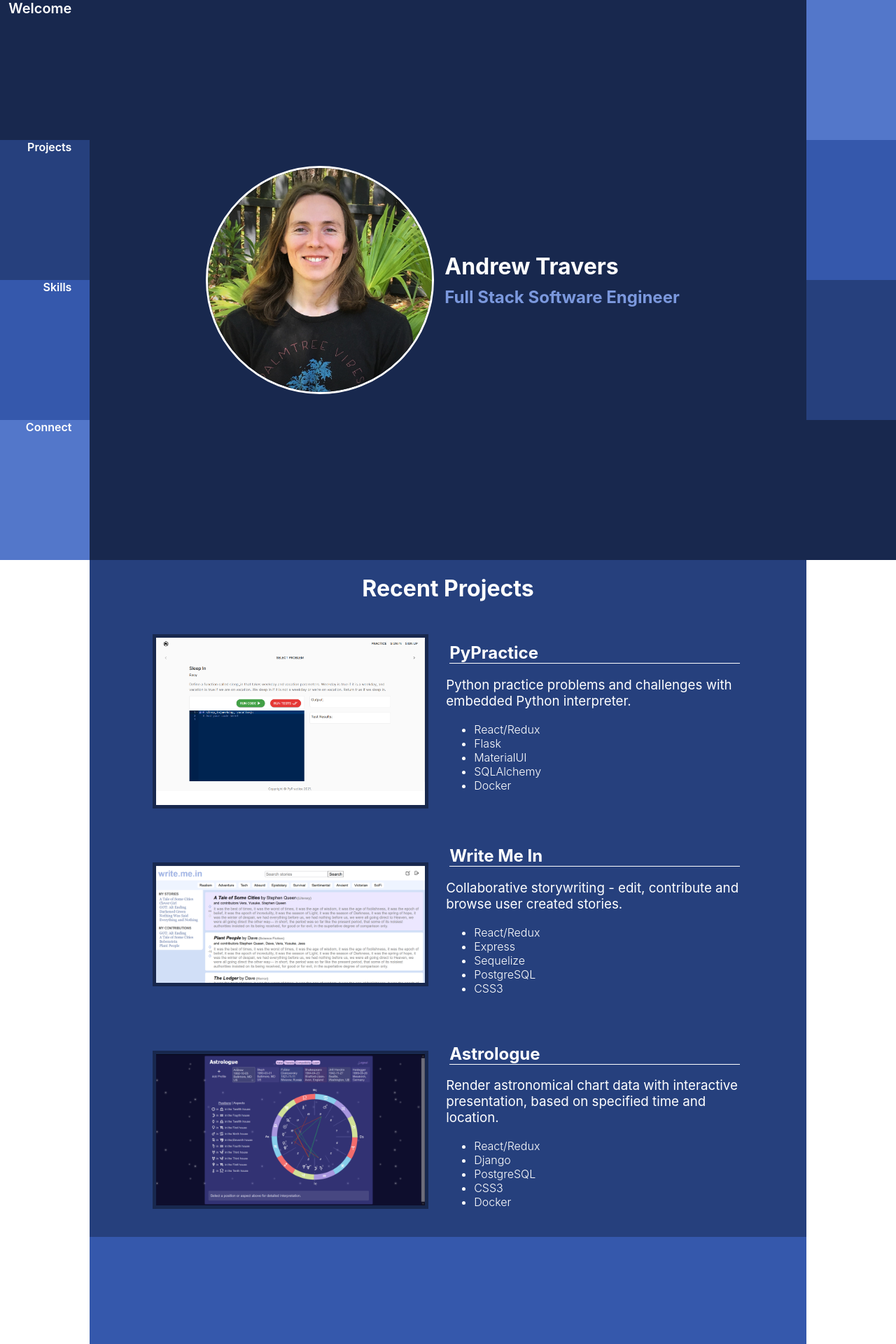
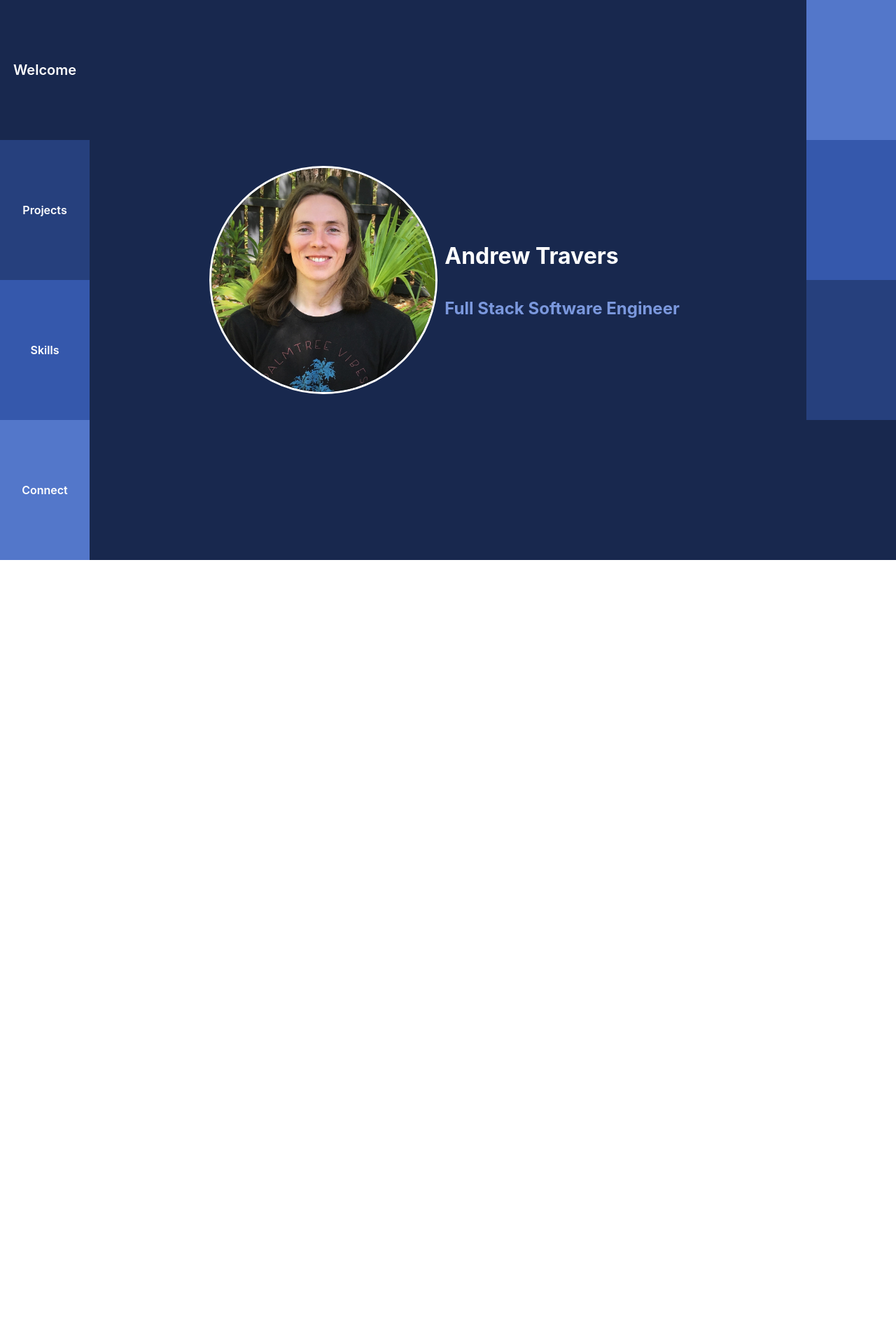
Before and after one commit to traversar/portfolio, a React (Create React App) app: page / in a window 1280 px wide. Shown: the top 1920 px of the page at 70% size. After the commit the page ends 800 px from the top, so only its background shows below. Built offline with nearby package versions, Linux system fonts and the light colour scheme.

Commit message:
Styling and reworked scroll

```diff
--- a/package.json
+++ b/package.json
@@ -10,8 +10,7 @@
     "react-dom": "^17.0.1",
     "react-icons": "^4.1.0",
     "react-router-dom": "^5.2.0",
-    "react-scripts": "4.0.1",
-    "react-scroll": "^1.8.1",
+    "react-scripts": "^5.0.0",
     "web-vitals": "^0.2.4"
   },
   "scripts": {
--- a/src/App.js
+++ b/src/App.js
@@ -6,7 +6,6 @@ import BioDetail from './components/BioDetail';
 import ProjectDetail from './components/ProjectDetail';
 import Badges from './components/Badges'
 import Connect from './components/Connect';
-import {Element} from 'react-scroll';
 import { BiMenu } from "react-icons/bi"
 import { IconContext } from "react-icons";
 
@@ -43,9 +42,7 @@ function App() {
       </IconContext.Provider>
       <div id='content' className='content'>
         <BioDetail />
-        <Element name='projects-section'>
-          <ProjectDetail projects={projects}/>
-        </Element>
+        <ProjectDetail projects={projects}/>
         <Badges />
         <Connect />
       </div>
--- a/src/components/Badges.js
+++ b/src/components/Badges.js
@@ -1,6 +1,5 @@
 import React, { useState } from 'react';
-import {Element} from 'react-scroll';
-import { DiHtml5, DiGithubBadge, DiNodejsSmall, DiPython, DiReact, DiPostgresql, DiDjango, DiDocker, DiCss3 } from "react-icons/di";
+import { DiHtml5, DiGit, DiNodejsSmall, DiPython, DiReact, DiPostgresql, DiDjango, DiDocker, DiCss3 } from "react-icons/di";
 import { SiRedux } from "react-icons/si";
 
 const Badges = () => {
@@ -12,8 +11,8 @@ const Badges = () => {
 
     let svgs = [
         {
-            src: (<DiGithubBadge />),
-            text: 'Github'
+            src: (<DiGit />),
+            text: 'Git'
         },
         {
             src: (<DiNodejsSmall />),
@@ -61,8 +60,7 @@ const Badges = () => {
     let tan = Math.tan(Math.PI/m);
 
     return (
-        <Element name='skills-section'>
-            <div className='badges-container detail-container'>
+        <div id='skills-section' className='badges-container detail-container'>
             <div className='badges-circle-container' style={{'--m': m, '--tan': tan.toFixed(2)}}>
                 <h1>{badgeText}</h1>
                 {svgs.map((svg, i) => (
@@ -72,7 +70,6 @@ const Badges = () => {
                 ))}
             </div>
         </div>
-        </Element>
     )
 }
 
--- a/src/components/BioDetail.js
+++ b/src/components/BioDetail.js
@@ -1,12 +1,10 @@
 import React from 'react';
-import {Element} from 'react-scroll';
 import icon from '../images/me.jpg';
 
 const BioDetail = () => {
 
     return (
-        <Element name='welcome-section'>
-            <div className='biodetail-container'>
+        <div id='welcome-section' className='biodetail-container'>
             <div className='biodetail-details'>
                 <img className='biodetail-icon-img' src={icon} alt='Profile Icon'></img>
                 <div className='detail-container-pane2'>
@@ -15,7 +13,6 @@ const BioDetail = () => {
                 </div>
             </div>
         </div>
-        </Element>
     )
 }
 
--- a/src/components/Connect.js
+++ b/src/components/Connect.js
@@ -1,12 +1,10 @@
 import React from 'react';
-import {Element} from 'react-scroll';
 import { FaLinkedin, FaGithub } from 'react-icons/fa'
 import { IconContext } from 'react-icons/lib';
 
 const Contact = () => {
     return (
-        <Element name='connect-section'>
-            <div className='contact-container detail-container'>
+        <div id='connect-section' className='contact-container detail-container'>
             <div className='contact-p'>
                 <h3>
                 You can find my work and contact information below at LinkedIn and Github. I look forward to connecting with you!
@@ -27,7 +25,6 @@ const Contact = () => {
                 </IconContext.Provider>
             </div>
         </div>
-        </Element>
     )
 }
 
--- a/src/components/EmptyNav.js
+++ b/src/components/EmptyNav.js
@@ -1,18 +1,13 @@
-import React, { useState } from 'react';
-import { scroller } from 'react-scroll'
+import React from 'react';
 
 const EmptyNav = ({
     projects
 }) => {
-    let [showProjects, setShowProjects] = useState(false);
+    // let [showProjects, setShowProjects] = useState(false);
 
     const goTo = (destination) => {
-        setShowProjects(false)
-        scroller.scrollTo(destination, {
-            duration: 800,
-            smooth: true,
-            delay: 0,
-        });
+        const destinationEl = document.getElementById(destination);
+        destinationEl.scrollIntoView({behavior: 'smooth'})
     }
 
     return (
@@ -23,13 +18,13 @@ const EmptyNav = ({
                 <div style={{backgroundColor: 'var(--projects-color)'}} onMouseOver={() => goTo("projects-section")} onClick={() => goTo("projects-section")}></div>
                 <div style={{backgroundColor: 'var(--bio-color)'}} onMouseOver={() => goTo("welcome-section")} onClick={() => goTo("welcome-section")}></div>
             </div>
-            <div>
+            {/* <div>
             {showProjects &&
                         Object.keys(projects).map(project => (
                             <div>{project}</div>
                         ))
             }
-            </div>
+            </div> */}
         </div>
     )
 }
--- a/src/components/Nav.js
+++ b/src/components/Nav.js
@@ -1,18 +1,14 @@
 import React from 'react';
-import { scroller } from 'react-scroll'
 
 const Nav = ({
     projects
 }) => {
     // let [showProjects, setShowProjects] = useState(false);
 
+
     const goTo = (destination) => {
-        // setShowProjects(false)
-        scroller.scrollTo(destination, {
-            duration: 800,
-            smooth: true,
-            delay: 0,
-        });
+        const destinationEl = document.getElementById(destination);
+        destinationEl.scrollIntoView({behavior: 'smooth'})
     }
 
     // const handleProjects = () => {
@@ -22,10 +18,18 @@ const Nav = ({
     return (
         <div id='nav' className='nav-container-fixed'>
             <div id='nav-container' className='nav-container'>
-                <div style={{backgroundColor: 'var(--bio-color)'}} onMouseOver={() => goTo("welcome-section")} onClick={() => goTo("welcome-section")}><div style={{paddingRight: '2vw'}}>Welcome</div></div>
-                <div style={{backgroundColor: 'var(--projects-color)'}} onMouseOver={() => goTo("projects-section")} onClick={() => goTo("projects-section")}><div style={{paddingRight: '2vw'}}>Projects</div></div>
-                <div style={{backgroundColor: 'var(--skills-color)'}} onMouseOver={() => goTo("skills-section")} onClick={() => goTo("skills-section")}><div style={{paddingRight: '2vw'}}>Skills</div></div>
-                <div style={{backgroundColor: 'var(--contact-color)'}} onMouseOver={() => goTo("connect-section")} onClick={() => goTo("connect-section")}><div style={{paddingRight: '2vw'}}>Connect</div></div>
+                <div style={{backgroundColor: 'var(--bio-color)'}} onMouseOver={() => goTo("welcome-section")} onClick={() => goTo("welcome-section")}>
+                    <div className='nav-text'>Welcome</div>
+                </div>
+                <div style={{backgroundColor: 'var(--projects-color)'}} onMouseOver={() => goTo("projects-section")} onClick={() => goTo("projects-section")}>
+                    <div className='nav-text'>Projects</div>
+                </div>
+                <div style={{backgroundColor: 'var(--skills-color)'}} onMouseOver={() => goTo("skills-section")} onClick={() => goTo("skills-section")}>
+                    <div className='nav-text'>Skills</div>
+                </div>
+                <div style={{backgroundColor: 'var(--contact-color)'}} onMouseOver={() => goTo("connect-section")} onClick={() => goTo("connect-section")}>
+                    <div className='nav-text'>Connect</div>
+                </div>
             </div>
             {/* <div>
             {showProjects &&
--- a/src/components/ProjectDetail.js
+++ b/src/components/ProjectDetail.js
@@ -4,8 +4,8 @@ const ProjectDetail = ({
     projects
 }) => {
     return (
-        <div className='projectdetail-container detail-container'>
-                <h1>Recent Projects</h1>
+        <div id='projects-section' className='projectdetail-container detail-container'>
+                <h1 className='projects-title'>Recent Projects</h1>
             <div className='projectdetail-details-container'>
                 {projects.map((project, idx) => (
                     <div onClick={() => window.location=project.url} key={idx} className='projectdetail-details'>
--- a/src/index.css
+++ b/src/index.css
@@ -55,11 +55,13 @@ code {
   flex-direction: row;
   width: 100vw;
   height: 100vh;
+  overflow-x: hidden;
 }
 
 .detail-container {
   /* make detail container fill the viewbox */
   margin: 0;
+  padding: 24px 0;
   width: 80vw;
   height: 100vh;
   display: flex;
@@ -82,9 +84,9 @@ code {
   margin: 0 10px;
 }
 
-.detail-container-pane2 h1, h2 {
+/* .detail-container-pane2 h1, h2 {
   margin: 5px;
-}
+} */
 
 @media (max-width: 749px) {
 
@@ -179,17 +181,23 @@ code {
   color: rgb(71, 78, 119);
   box-sizing: border-box;
   padding: 0;
-  text-align: right;
 }
 
 .nav-container > div {
+  position: relative;
   cursor: pointer;
   color: white;
   font-weight: 600;
   width: 10vw;
   height: 25vh;
-  text-align: right;
   transition: font-size .7s;
+}
+
+.nav-text {
+  position: absolute;
+  top: 50%;
+  left: 50%;
+  transform: translate(-50%, -50%);
 }
 
 .nav-container > div:hover {
@@ -290,15 +298,20 @@ code {
 .projectdetail-details-container {
   display: flex;
   flex-direction: column;
+  align-items: flex-start;
 }
 
+.projects-title {
+  font-weight: 600;
+  margin: 42px auto 54px;
+}
 
 .projectdetail-details {
   display: flex;
   /* height: 100vh; */
   flex-direction: row;
-  padding: 2vh 2vw;
-  margin: 1vh 5vw;
+  padding: 8px;
+  margin: 0 36px 64px;
   cursor: pointer;
   transition: background-color .3s;
   align-items: center;
@@ -434,11 +447,11 @@ code {
   display: flex;
   justify-content: space-around;
   flex-direction: row;
-  width: 90%;
+  width: 75%;
 }
 
 .contact-p {
-  width: 85%;
+  width: 75%;
   text-align: center;
 }
 
```
Also changed, not shown: 1 other file (tests, documents, lock files or other folders). Lines whose indentation alone changed are shown as unchanged.
